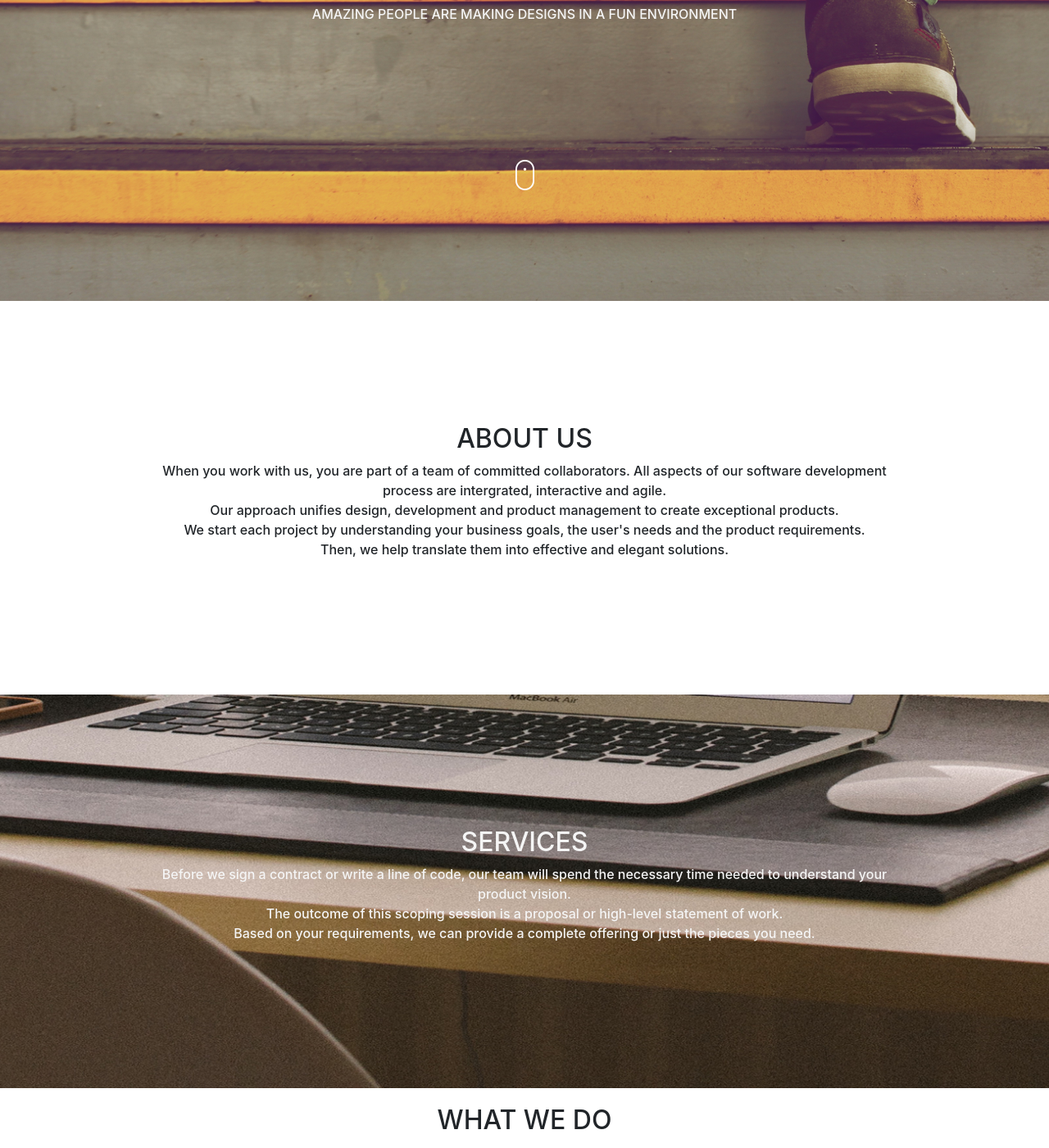
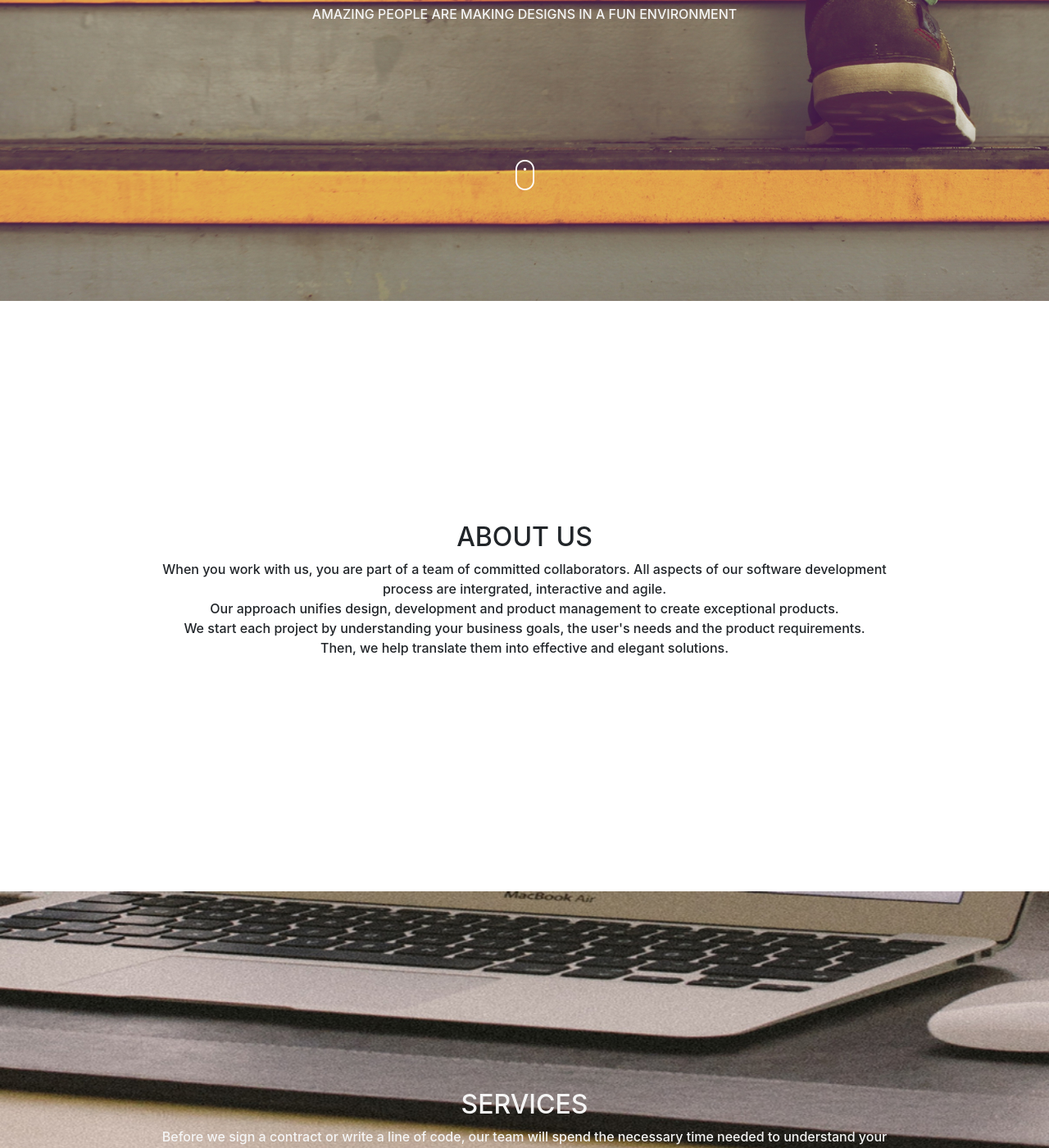
Before and after one commit to irinagabe/delani-studio, a plain HTML site: page index.html in a window 1280 px wide. Shown: the part 433-1833 px from the top of the page at 82% size. Drawn offline with nearby package versions, Linux system fonts and the light colour scheme.

Commit message:
Update #about-us & #services heights

```diff
--- a/style.css
+++ b/style.css
@@ -12,12 +12,12 @@
 }
 
 #about-us {
-  height: 60vh;
+  height: 90vh;
   font-weight: 500;
 }
 
 #services {
-  height: 60vh;
+  height: 80vh;
   background: url('assets/backgrounds/s_image.jpg') no-repeat center;
   background-size: cover;
   background-attachment: fixed;
```
